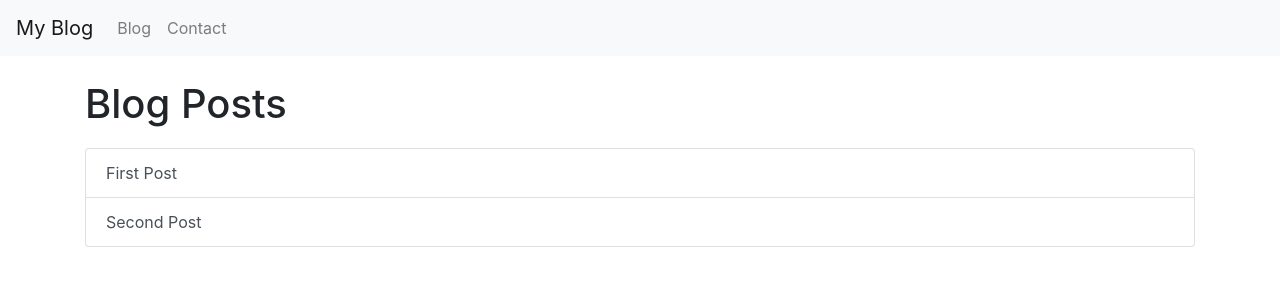
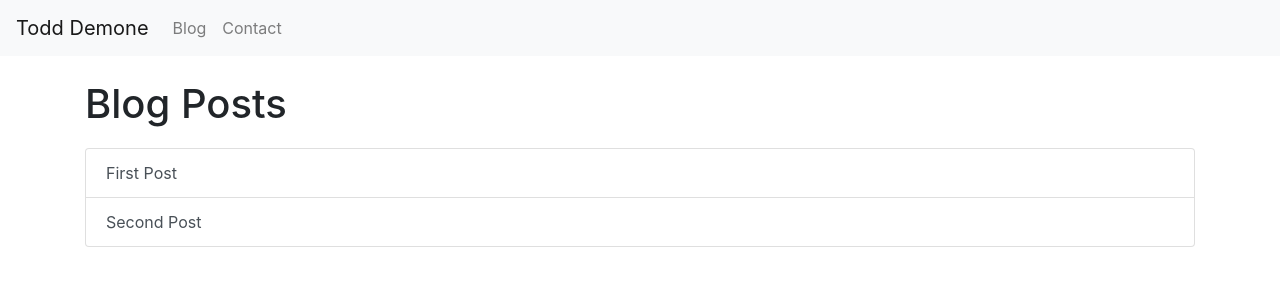
Before and after one commit to todd-demone/blogflask, a Flask app: page /blog in a window 1280 px wide. Shown: the top 300 px of the page. Run offline with Flask 3, Linux system fonts and the light colour scheme; some libraries are stand-ins or nearby versions.

Commit message:
Change navbar brand name

```diff
--- a/templates/base.html
+++ b/templates/base.html
@@ -11,7 +11,7 @@
 
 <body>
     <nav class="navbar navbar-expand-sm navbar-light bg-light">
-        <a class="navbar-brand" href="/">My Blog</a>
+        <a class="navbar-brand" href="/">Todd Demone</a>
         <div class="collapse navbar-collapse">
             <ul class="navbar-nav mr-auto">
                 <li class="nav-item">
```
